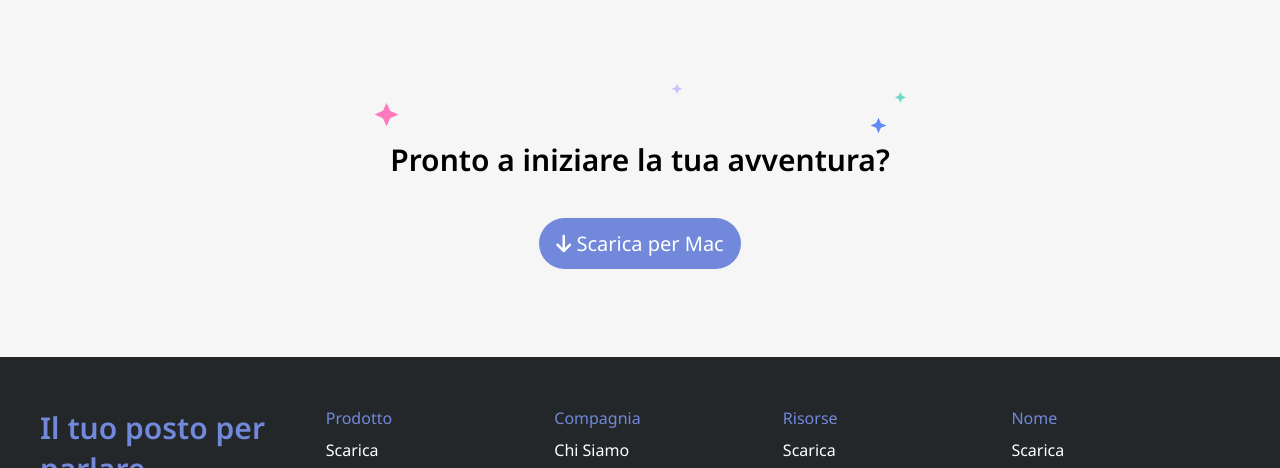
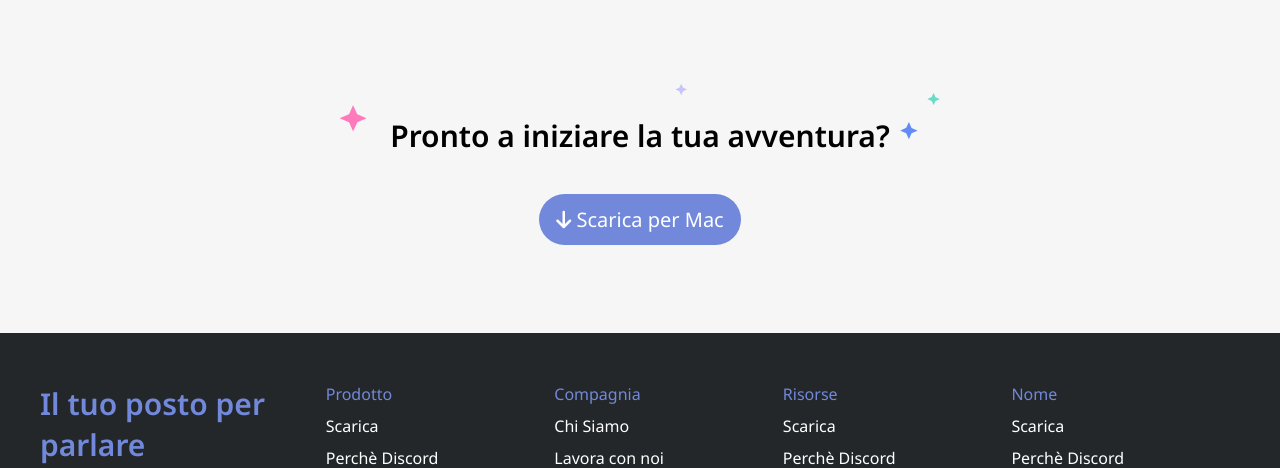
Before and after one commit to GiacWebDev/htmlcss-discord, a plain HTML site: page index.html in a window 1280 px wide. Shown: the part 3422-3890 px from the top of the page. Drawn offline with Linux system fonts and the light colour scheme.

Commit message:
[fix]: img stars

```diff
--- a/css/style.css
+++ b/css/style.css
@@ -54,7 +54,6 @@ main {
   background-color: #7289DB;
   color: white;
 }
-
 
 /* Header */
 
@@ -182,7 +181,12 @@ main .big-box {
   max-width: 1200px;
   margin: auto;
   text-align: center;
-  }
+}
+
+main .big-bottom img {
+  margin-bottom: -30px;
+  width: 600px;
+}
 
 main .big-top {
   text-align: center;
```
